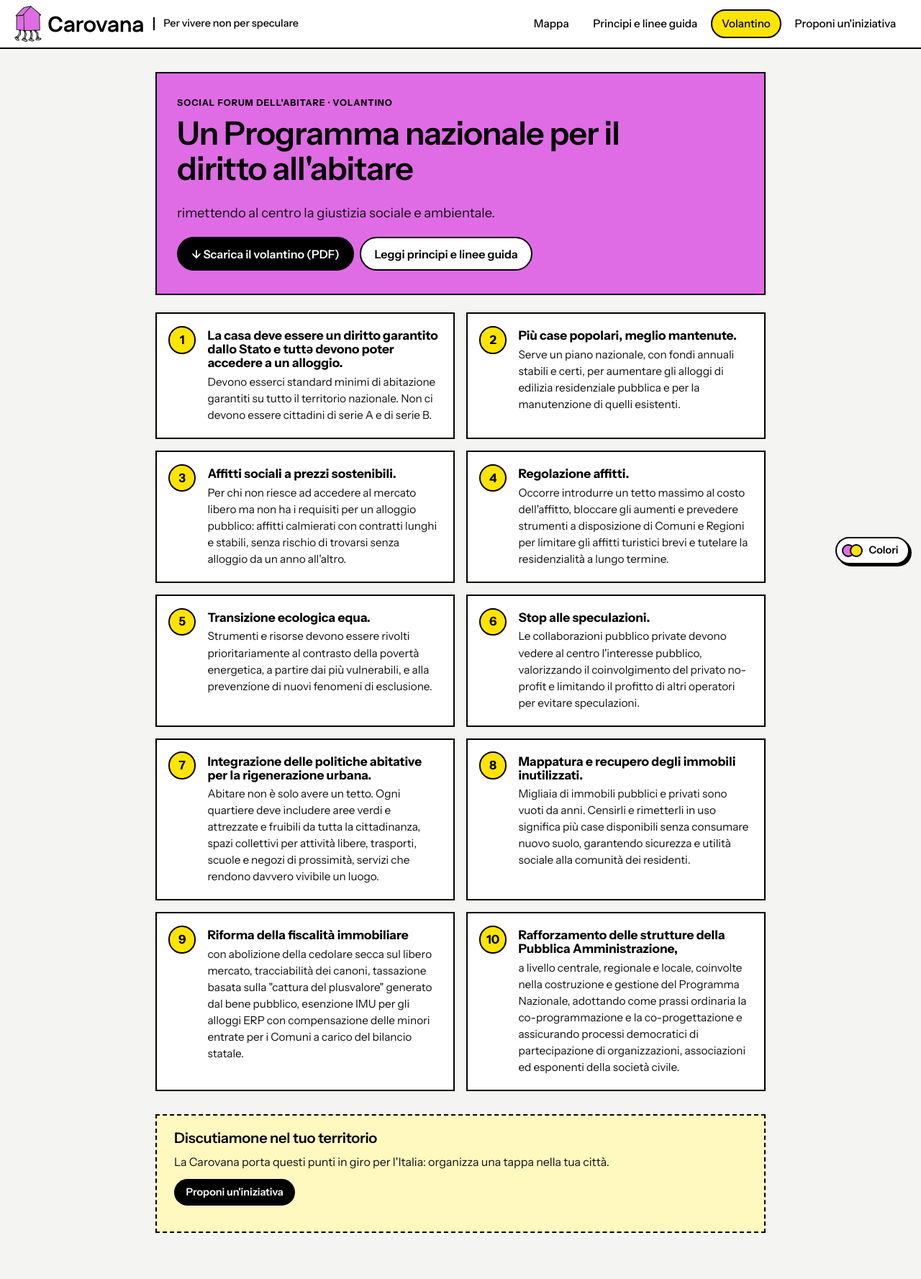
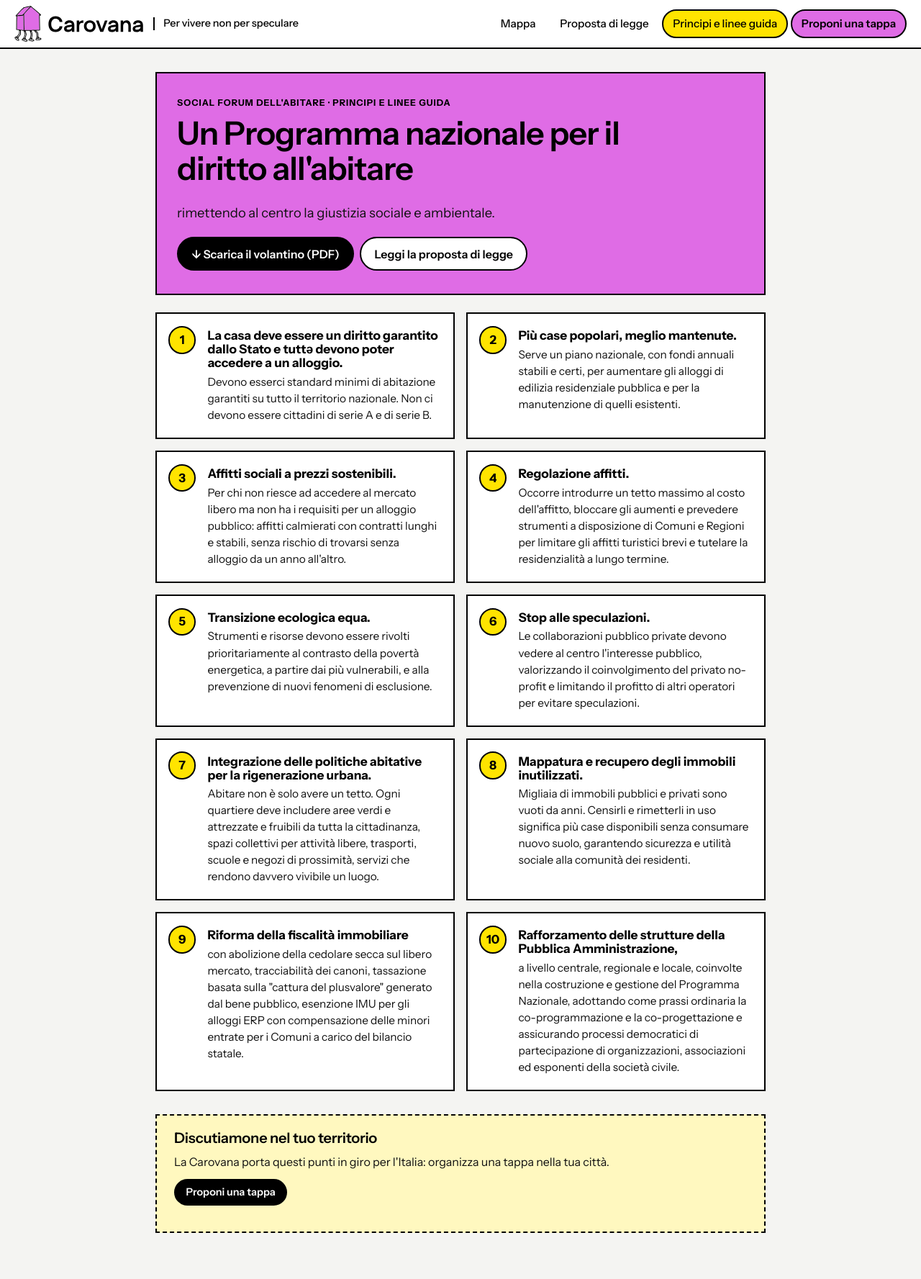
Before and after one commit to Lychfindel/carovana-sfa, a Flask app: page /volantino in a window 1280 px wide. Shown: the whole page at 72% size. Run offline with Flask 3, Linux system fonts and the light colour scheme.

Commit message:
Menu rinominato, colori fissi, Data e ora

```diff
--- a/app.py
+++ b/app.py
@@ -72,7 +72,7 @@ FORM_INIZIATIVA = [
     {"name": "email", "label": "Email", "type": "email", "required": True, "public": False,
      "help": "Un'email che possiamo usare per contattarti",
      "placeholder": "osservatorio@ocio-venezia.it"},
-    {"name": "data", "label": "Data", "type": "datetime-local", "required": True, "public": True,
+    {"name": "data", "label": "Data e ora", "type": "datetime-local", "required": True, "public": True,
      "help": "Quando si terrà l'iniziativa"},
     {"name": "citta", "label": "Città", "type": "text", "required": True, "public": True,
      "help": "La città in cui vorrai organizzare l'iniziativa", "placeholder": "Venezia"},
--- a/static/colori.js
+++ /dev/null
@@ -1,63 +0,0 @@
-// Selettore dei colori principale e secondario tra i 4 della palette del progetto grafico.
-// La scelta resta salvata nel browser di chi la fa (localStorage).
-(function () {
-  const PALETTE = [
-    ['azzurro', 'Azzurro', '#33D1D1'],
-    ['verde', 'Verde', '#38C64F'],
-    ['giallo', 'Giallo', '#FFE400'],
-    ['rosa', 'Rosa', '#DF6CE5']
-  ];
-  const DEFAULT = { c1: 'rosa', c2: 'giallo' };
-  const root = document.documentElement;
-  const box = document.getElementById('colori');
-  if (!box) return;
-  const toggle = box.querySelector('.colori-toggle');
-  const panel = box.querySelector('.colori-panel');
-
-  const current = (slot) => root.dataset[slot] || DEFAULT[slot];
-
-  function save() {
-    try {
-      localStorage.setItem('carovana-colori', JSON.stringify({ c1: current('c1'), c2: current('c2') }));
-    } catch (e) { /* storage non disponibile: la scelta vale solo per questa pagina */ }
-  }
-
-  function render() {
-    box.querySelectorAll('.colori-row').forEach((row) => {
-      const slot = row.dataset.slot;
-      row.querySelectorAll('button').forEach((b) => b.setAttribute('aria-pressed', b.dataset.name === current(slot)));
-    });
-  }
-
-  box.querySelectorAll('.colori-row').forEach((row) => {
-    const slot = row.dataset.slot;
-    PALETTE.forEach(([name, label, hex]) => {
-      const b = document.createElement('button');
-      b.type = 'button';
-      b.className = 'colori-btn';
-      b.dataset.name = name;
-      b.style.setProperty('--sw', hex);
-      b.title = label;
-      b.setAttribute('aria-label', (slot === 'c1' ? 'Colore principale: ' : 'Colore secondario: ') + label);
-      b.addEventListener('click', () => {
-        root.dataset[slot] = name;
-        save();
-        render();
-      });
-      row.append(b);
-    });
-  });
-
-  toggle.addEventListener('click', () => {
-    const open = panel.hidden;
-    panel.hidden = !open;
-    toggle.setAttribute('aria-expanded', open);
-  });
-  document.addEventListener('click', (e) => {
-    if (!panel.hidden && !box.contains(e.target)) { panel.hidden = true; toggle.setAttribute('aria-expanded', false); }
-  });
-  document.addEventListener('keydown', (e) => {
-    if (e.key === 'Escape' && !panel.hidden) { panel.hidden = true; toggle.setAttribute('aria-expanded', false); toggle.focus(); }
-  });
-  render();
-})();
--- a/static/style.css
+++ b/static/style.css
@@ -1,8 +1,8 @@
 /* ==========================================================================
    Carovana – grafica della proposta 3 (lo slogan si imposta con SLOGAN in .env)
    Progetto grafico: proposta 3 (casetta con le gambe, linee nere, campiture piene).
-   Colori: principale (--c1) e secondario (--c2) scelti tra i 4 della palette;
-   si cambiano col selettore "Colori" (static/colori.js) tramite data-c1 / data-c2 su <html>.
+   Colori: principale rosa (--c1) e secondario giallo (--c2), dalla palette del progetto;
+   per cambiarli basta modificare le due righe --c1 / --c2 in :root.
    ========================================================================== */
 :root {
   /* palette del progetto (pagina 9) e versioni chiare al 25% */
@@ -70,6 +70,9 @@ a:hover { text-decoration-color: var(--ink); }
 .topbar nav a { text-decoration: none; color: var(--ink); font-weight: 500; font-size: .95rem; padding: .4rem .8rem; border: 2px solid transparent; border-radius: 999px; white-space: nowrap; }
 .topbar nav a:hover { border-color: var(--ink); }
 .topbar nav a[aria-current="page"] { background: var(--c2); border-color: var(--ink); }
+/* "Proponi una tappa" evidenziato come pulsante */
+.topbar nav a.nav-cta { background: var(--c1); border-color: var(--ink); font-weight: 600; }
+.topbar nav a.nav-cta:hover, .topbar nav a.nav-cta[aria-current="page"] { background: var(--ink); color: #fff; }
 
 /* ---------- buttons ---------- */
 .btn {
@@ -300,25 +303,6 @@ input, textarea, select { font: inherit; color: var(--text); }
 .intro-docs { font-size: .92rem !important; }
 .intro-docs a { font-weight: 600; }
 
-/* ---------- selettore dei colori (temporaneo) ---------- */
-.colori { position: fixed; right: 1rem; bottom: 1rem; z-index: 2000; display: flex; flex-direction: column-reverse; align-items: flex-end; gap: .5rem; }
-.colori-toggle { display: flex; align-items: center; gap: .5rem; font: inherit; font-weight: 600; font-size: .9rem; background: var(--paper); color: var(--ink); border: var(--border); border-radius: 999px; padding: .4rem .85rem .4rem .45rem; cursor: pointer; box-shadow: 3px 3px 0 var(--ink); }
-.colori-toggle:hover { background: var(--paper-2); }
-.colori-toggle[aria-expanded="true"] { box-shadow: none; transform: translate(3px, 3px); }
-.colori-swatch { display: flex; }
-.colori-swatch i { display: block; width: 18px; height: 18px; border: 2px solid var(--ink); border-radius: 50%; }
-.colori-swatch .s1 { background: var(--c1); }
-.colori-swatch .s2 { background: var(--c2); margin-left: -7px; }
-.colori-panel { background: var(--paper); border: var(--border); padding: .75rem .9rem; box-shadow: 4px 4px 0 var(--ink); }
-.colori-panel fieldset { border: 0; margin: 0; padding: 0; }
-.colori-panel fieldset + fieldset { margin-top: .6rem; }
-.colori-panel legend { font-size: .72rem; font-weight: 700; text-transform: uppercase; letter-spacing: .08em; padding: 0; margin-bottom: .3rem; }
-.colori-row { display: flex; gap: .45rem; }
-/* nella home sta sopra i crediti della mappa */
-.page-home .colori { bottom: 2.1rem; }
-.colori-btn { width: 34px; height: 34px; border-radius: 50%; border: var(--border); background: var(--sw); cursor: pointer; padding: 0; }
-.colori-btn[aria-pressed="true"] { box-shadow: 0 0 0 3px var(--paper), 0 0 0 5px var(--ink); }
-
 @media (max-width: 1250px) { .brand-slogan { display: none; } }
 @media (max-width: 800px) {
   .doc-grid { grid-template-columns: 1fr; }
@@ -328,7 +312,7 @@ input, textarea, select { font: inherit; color: var(--text); }
   .doc-hero { padding: 1.5rem 1.25rem; }
 }
 @media print {
-  .topbar, .doc-ctas, .toc, .doc-cta-box, .colori { display: none; }
+  .topbar, .doc-ctas, .toc, .doc-cta-box { display: none; }
   .page-doc, .prose, .points li { background: #fff; }
 }
 
@@ -346,5 +330,4 @@ input, textarea, select { font: inherit; color: var(--text); }
   .intro h1.slogan { font-size: 2.1rem; }
   .form-intro, .form, .done { padding: 1.25rem; }
   .form-intro h1 { font-size: 1.7rem; }
-  .colori { right: .6rem; bottom: .6rem; }
 }
--- a/templates/base.html
+++ b/templates/base.html
@@ -5,14 +5,6 @@
   <meta name="viewport" content="width=device-width, initial-scale=1">
   <title>{% block title %}{{ slogan }}{% endblock %} – Carovana</title>
   <meta name="description" content="La Carovana per i diritti dell'abitare del Social Forum dell'Abitare: iniziative in tutta Italia per discutere la proposta di legge dal basso sull'abitare. {{ slogan }}.">
-  <script>
-    // colori scelti col selettore (vedi colori.js): applicati prima del disegno della pagina
-    try {
-      var c = JSON.parse(localStorage.getItem('carovana-colori') || '{}');
-      if (c.c1) document.documentElement.dataset.c1 = c.c1;
-      if (c.c2) document.documentElement.dataset.c2 = c.c2;
-    } catch (e) {}
-  </script>
   <link rel="icon" href="{{ url_for('static', filename='brand/casa.svg') }}" type="image/svg+xml">
   <link rel="preconnect" href="https://fonts.googleapis.com">
   <link rel="preconnect" href="https://fonts.gstatic.com" crossorigin>
@@ -30,32 +22,15 @@
     </a>
     <nav>
       <a href="{{ url_for('home') }}" {% if request.endpoint == 'home' %}aria-current="page"{% endif %}>Mappa</a>
-      <a href="{{ url_for('principi') }}" {% if request.endpoint == 'principi' %}aria-current="page"{% endif %}>Principi e linee guida</a>
-      <a href="{{ url_for('volantino') }}" {% if request.endpoint == 'volantino' %}aria-current="page"{% endif %}>Volantino</a>
-      <a href="{{ url_for('proponi') }}" {% if request.endpoint == 'proponi' %}aria-current="page"{% endif %}>Proponi un'iniziativa</a>
+      <a href="{{ url_for('principi') }}" {% if request.endpoint == 'principi' %}aria-current="page"{% endif %}>Proposta di legge</a>
+      <a href="{{ url_for('volantino') }}" {% if request.endpoint == 'volantino' %}aria-current="page"{% endif %}>Principi e linee guida</a>
+      <a href="{{ url_for('proponi') }}" class="nav-cta" {% if request.endpoint == 'proponi' %}aria-current="page"{% endif %}>Proponi una tappa</a>
     </nav>
   </header>
   {% block content %}{% endblock %}
 
-  <!-- Selettore dei colori: temporaneo, finché non viene scelta la palette definitiva -->
-  <div class="colori" id="colori">
-    <button type="button" class="colori-toggle" aria-expanded="false" aria-controls="colori-panel">
-      <span class="colori-swatch" aria-hidden="true"><i class="s1"></i><i class="s2"></i></span> Colori
-    </button>
-    <div class="colori-panel" id="colori-panel" hidden>
-      <fieldset>
-        <legend>Principale</legend>
-        <div class="colori-row" data-slot="c1"></div>
-      </fieldset>
-      <fieldset>
-        <legend>Secondario</legend>
-        <div class="colori-row" data-slot="c2"></div>
-      </fieldset>
-    </div>
-  </div>
 
   <script src="https://cdnjs.cloudflare.com/ajax/libs/leaflet/1.9.4/leaflet.min.js"></script>
-  <script src="{{ url_for('static', filename='colori.js') }}"></script>
   {% block scripts %}{% endblock %}
 </body>
 </html>
--- a/templates/home.html
+++ b/templates/home.html
@@ -8,9 +8,9 @@
         <p class="eyebrow">La Carovana per i diritti dell'abitare</p>
         <h1 class="slogan">{{ slogan }}</h1>
         <p>Iniziative, dibattiti e vertenze in tutta Italia per discutere, mettere alla prova e arricchire la <strong>proposta di legge dal basso</strong> del Social Forum dell'Abitare.</p>
-        <p class="intro-docs">Leggi la proposta: <a href="{{ url_for('volantino') }}">i 10 punti</a> · <a href="{{ url_for('principi') }}">principi e linee guida</a></p>
+        <p class="intro-docs">Leggi la <a href="{{ url_for('principi') }}">proposta di legge</a> e i <a href="{{ url_for('volantino') }}">principi e linee guida</a></p>
         <div class="intro-ctas">
-          <a class="btn btn-small" href="{{ url_for('proponi') }}">+ Proponi un'iniziativa</a>
+          <a class="btn btn-small" href="{{ url_for('proponi') }}">+ Proponi una tappa</a>
         </div>
       </div>
       <div class="legend">
--- a/templates/principi.html
+++ b/templates/principi.html
@@ -1,5 +1,5 @@
 {% extends 'base.html' %}
-{% block title %}Principi e linee guida{% endblock %}
+{% block title %}Proposta di legge{% endblock %}
 {% block body_class %}page-doc{% endblock %}
 {% block content %}
 <main class="doc-wrap doc-long">
@@ -8,7 +8,7 @@
     <h1>Principi e Linee guida per una Legge nazionale sulla casa degna e accessibile</h1>
     <div class="doc-ctas">
       <a class="btn" href="{{ url_for('static', filename='pdf/SFA-Principi-e-Linee-guida-2026.pdf') }}" download>↓ Scarica il documento (PDF)</a>
-      <a class="btn btn-ghost" href="{{ url_for('volantino') }}">Il volantino in 10 punti</a>
+      <a class="btn btn-ghost" href="{{ url_for('volantino') }}">Principi e linee guida</a>
     </div>
   </header>
 
@@ -104,7 +104,7 @@
       <aside class="doc-cta-box">
         <h2>Mettila alla prova nel tuo territorio</h2>
         <p>Discuti questi principi, aggiungi ciò che manca e restituiscici ciò che emerge.</p>
-        <p><a class="btn btn-small" href="{{ url_for('proponi') }}">Proponi un'iniziativa</a></p>
+        <p><a class="btn btn-small" href="{{ url_for('proponi') }}">Proponi una tappa</a></p>
       </aside>
     </article>
   </div>
--- a/templates/proponi.html
+++ b/templates/proponi.html
@@ -1,11 +1,11 @@
 {% extends 'base.html' %}
 {% from '_form.html' import render_fields with context %}
-{% block title %}Proponi un'iniziativa{% endblock %}
+{% block title %}Proponi una tappa{% endblock %}
 {% block body_class %}page-form{% endblock %}
 {% block content %}
 <main class="form-wrap">
   <div class="form-intro">
-    <h1>Proponi un'iniziativa</h1>
+    <h1>Proponi una tappa</h1>
     <p>La Carovana del Social Forum dell'Abitare sta per partire!</p>
     <p>Stiamo organizzando iniziative, dibattiti, momenti di approfondimento e vere e proprie vertenze, per discutere del problema dell'abitare a partire dalla proposta di legge dal basso del SFA.</p>
     <p>Ti chiediamo di discuterla, mettere alla prova le proposte, aggiungere ciò che manca e restituirci ciò che emergerà.</p>
@@ -15,7 +15,7 @@
     <h2>Grazie, proposta ricevuta!</h2>
     <p>Le daremo un'occhiata e, una volta approvata, la tua iniziativa comparirà sulla mappa della Carovana. Se serve qualche chiarimento ti scriviamo all'email che ci hai lasciato.</p>
     {% if mail_enabled %}<p>Ti abbiamo inviato un'email di conferma, e te ne manderemo un'altra quando l'iniziativa sarà online.</p>{% endif %}
-    <p><a class="btn" href="{{ url_for('home') }}">Torna alla mappa</a> <a class="btn btn-ghost" href="{{ url_for('proponi') }}">Proponi un'altra iniziativa</a></p>
+    <p><a class="btn" href="{{ url_for('home') }}">Torna alla mappa</a> <a class="btn btn-ghost" href="{{ url_for('proponi') }}">Proponi un'altra tappa</a></p>
   </div>
   {% else %}
   <form method="post" class="form" novalidate>
--- a/templates/volantino.html
+++ b/templates/volantino.html
@@ -1,15 +1,15 @@
 {% extends 'base.html' %}
-{% block title %}Volantino – 10 punti per il diritto all'abitare{% endblock %}
+{% block title %}Principi e linee guida{% endblock %}
 {% block body_class %}page-doc{% endblock %}
 {% block content %}
 <main class="doc-wrap">
   <header class="doc-hero">
-    <p class="eyebrow">Social Forum dell'Abitare · Volantino</p>
+    <p class="eyebrow">Social Forum dell'Abitare · Principi e linee guida</p>
     <h1>Un Programma nazionale per il diritto all'abitare</h1>
     <p class="lead">rimettendo al centro la giustizia sociale e ambientale.</p>
     <div class="doc-ctas">
       <a class="btn" href="{{ url_for('static', filename='pdf/SFA-Volantino-2026.pdf') }}" download>↓ Scarica il volantino (PDF)</a>
-      <a class="btn btn-ghost" href="{{ url_for('principi') }}">Leggi principi e linee guida</a>
+      <a class="btn btn-ghost" href="{{ url_for('principi') }}">Leggi la proposta di legge</a>
     </div>
   </header>
 
@@ -59,7 +59,7 @@
   <aside class="doc-cta-box">
     <h2>Discutiamone nel tuo territorio</h2>
     <p>La Carovana porta questi punti in giro per l'Italia: organizza una tappa nella tua città.</p>
-    <p><a class="btn btn-small" href="{{ url_for('proponi') }}">Proponi un'iniziativa</a></p>
+    <p><a class="btn btn-small" href="{{ url_for('proponi') }}">Proponi una tappa</a></p>
   </aside>
 </main>
 {% endblock %}
```
Also changed, not shown: README.md.
